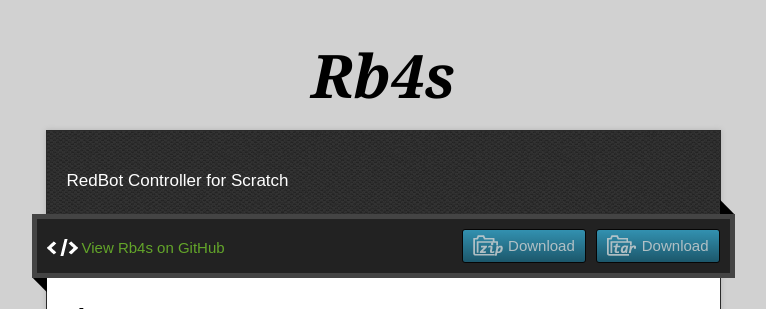
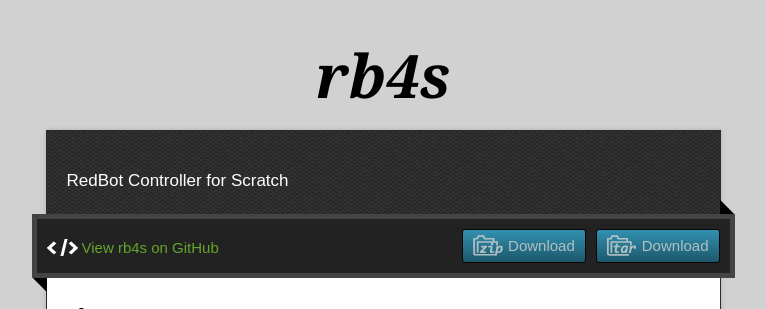
Before and after one commit to MrYsLab/rb4s, a plain HTML site: page index.html in a window 1280 px wide. Shown: the top 309 px of the page, without its empty margins (257-1023 px from the left). Drawn offline with nearby package versions, Linux system fonts and the light colour scheme.

```diff
--- a/index.html
+++ b/index.html
@@ -11,7 +11,7 @@
   <script type="text/javascript" src="https://ajax.googleapis.com/ajax/libs/jquery/1.7.1/jquery.min.js"></script>
   <script type="text/javascript" src="javascripts/script.js"></script>
 
-  <title>Rb4s</title>
+  <title>rb4s</title>
   <meta name="description" content="RedBot Controller for Scratch">
 
   <meta name="viewport" content="width=device-width,initial-scale=1">
@@ -22,7 +22,7 @@
 
   <div class="wrapper">
     <header>
-      <h1 class="title">Rb4s</h1>
+      <h1 class="title">rb4s</h1>
     </header>
     <div id="container">
       <p class="tagline">RedBot Controller for Scratch</p>
@@ -31,7 +31,7 @@
         <div class="inner">
           <a href="https://github.com/MrYsLab/rb4s/tarball/master" class="download-button tar"><span>Download</span></a>
           <a href="https://github.com/MrYsLab/rb4s/zipball/master" class="download-button zip"><span>Download</span></a>
-          <a href="https://github.com/MrYsLab/rb4s" class="code">View Rb4s on GitHub</a>
+          <a href="https://github.com/MrYsLab/rb4s" class="code">View rb4s on GitHub</a>
         </div>
         <span class="blc"></span><span class="trc"></span>
         </div>
```
